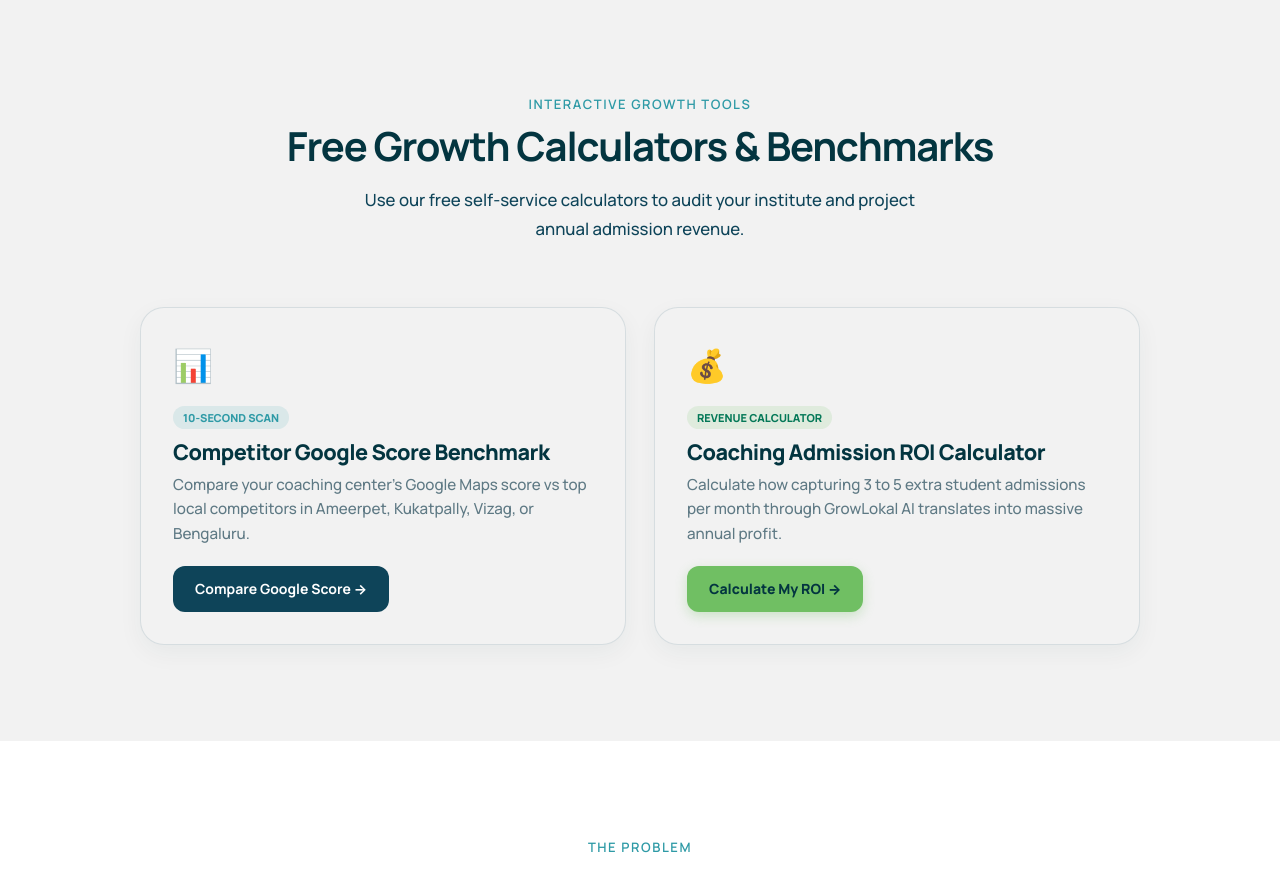
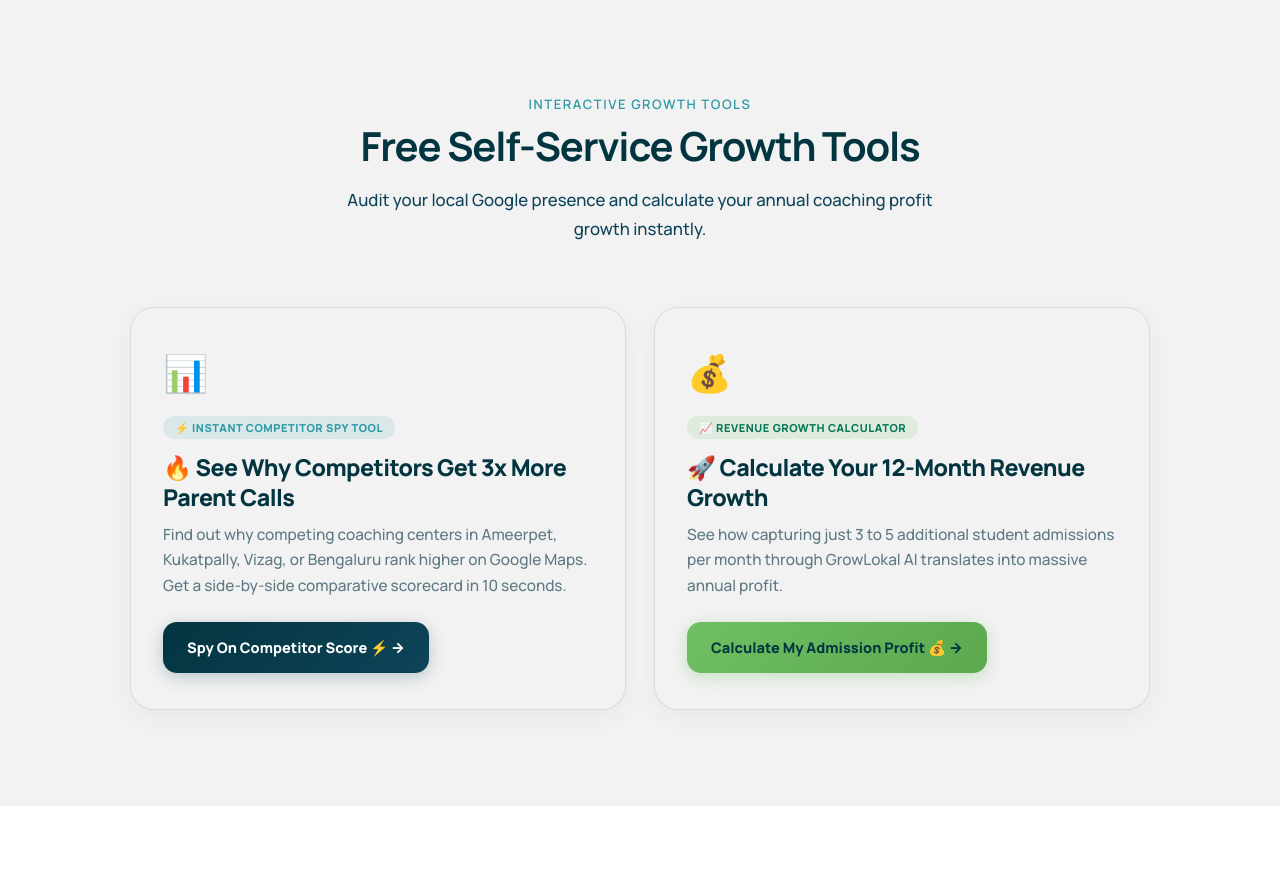
Before and after one commit to akheels-web/growlokal, a Next.js app in the folder apps/web/: page / in a window 1280 px wide. Shown: the part 1540-2413 px from the top of the page. Built offline with nearby package versions, Linux system fonts and the light colour scheme.

Commit message:
feat: upgrade growth tool headlines with magnetic copy and add smooth button micro-animations

```diff
--- a/apps/web/src/app/globals.css
+++ b/apps/web/src/app/globals.css
@@ -1762,3 +1762,46 @@
   .wa-float span { display: inline-block !important; }
   .ai-toast-feed { display: none; }
 }
+
+/* Animated Growth Tool Action Buttons */
+.btn-growth-tool-teal {
+  display: inline-flex;
+  align-items: center;
+  gap: 8px;
+  padding: 14px 24px;
+  background: linear-gradient(135deg, #033540 0%, #0E4459 100%);
+  color: #ffffff !important;
+  border-radius: 14px;
+  font-size: 14.5px;
+  font-weight: 800;
+  text-decoration: none !important;
+  box-shadow: 0 4px 16px rgba(14, 68, 89, 0.25);
+  transition: transform 0.25s cubic-bezier(0.16, 1, 0.3, 1), box-shadow 0.25s cubic-bezier(0.16, 1, 0.3, 1), background 0.25s ease;
+}
+.btn-growth-tool-teal:hover {
+  transform: translateY(-3px) scale(1.02);
+  background: linear-gradient(135deg, #0E4459 0%, #2E9AA6 100%);
+  box-shadow: 0 8px 24px rgba(46, 154, 166, 0.35);
+  color: #ffffff !important;
+}
+
+.btn-growth-tool-green {
+  display: inline-flex;
+  align-items: center;
+  gap: 8px;
+  padding: 14px 24px;
+  background: linear-gradient(135deg, #70BF63 0%, #5ba84e 100%);
+  color: #033540 !important;
+  border-radius: 14px;
+  font-size: 14.5px;
+  font-weight: 800;
+  text-decoration: none !important;
+  box-shadow: 0 4px 16px rgba(112, 191, 99, 0.35);
+  transition: transform 0.25s cubic-bezier(0.16, 1, 0.3, 1), box-shadow 0.25s cubic-bezier(0.16, 1, 0.3, 1), background 0.25s ease;
+}
+.btn-growth-tool-green:hover {
+  transform: translateY(-3px) scale(1.02);
+  background: linear-gradient(135deg, #5ba84e 0%, #70BF63 100%);
+  box-shadow: 0 8px 26px rgba(112, 191, 99, 0.55);
+  color: #033540 !important;
+}
--- a/apps/web/src/app/page.tsx
+++ b/apps/web/src/app/page.tsx
@@ -519,13 +519,13 @@
       <Section id="tools">
         <div className="section-header">
           <p className="section-eyebrow">Interactive Growth Tools</p>
-          <h2 className="section-title">Free Growth Calculators &amp; Benchmarks</h2>
-          <p className="section-subtitle">Use our free self-service calculators to audit your institute and project annual admission revenue.</p>
+          <h2 className="section-title">Free Self-Service Growth Tools</h2>
+          <p className="section-subtitle">Audit your local Google presence and calculate your annual coaching profit growth instantly.</p>
         </div>
-        <div style={{ display: 'grid', gridTemplateColumns: 'repeat(2, 1fr)', gap: '28px', maxWidth: '1000px', margin: '0 auto' }}>
+        <div style={{ display: 'grid', gridTemplateColumns: 'repeat(2, 1fr)', gap: '28px', maxWidth: '1020px', margin: '0 auto' }}>
           {/* Card 1: Google Score Tool */}
           <div style={{
-            padding: '32px',
+            padding: '36px 32px',
             background: 'var(--color-bg-primary)',
             border: '1.5px solid var(--color-border)',
             borderRadius: '24px',
@@ -535,38 +535,27 @@
             justify: 'space-between'
           }}>
             <div>
-              <div style={{ fontSize: '32px', marginBottom: '12px' }}>📊</div>
-              <span style={{ fontSize: '11px', fontWeight: '800', color: '#2E9AA6', background: 'rgba(46, 154, 166, 0.12)', padding: '4px 10px', borderRadius: '12px', textTransform: 'uppercase' }}>
-                10-Second Scan
+              <div style={{ fontSize: '36px', marginBottom: '12px' }}>📊</div>
+              <span style={{ fontSize: '11px', fontWeight: '800', color: '#2E9AA6', background: 'rgba(46, 154, 166, 0.12)', padding: '4px 12px', borderRadius: '12px', textTransform: 'uppercase', letterSpacing: '0.05em' }}>
+                ⚡ Instant Competitor Spy Tool
               </span>
-              <h3 style={{ fontSize: '1.35rem', fontWeight: '800', color: '#033540', margin: '10px 0 8px' }}>
-                Competitor Google Score Benchmark
+              <h3 style={{ fontSize: '1.45rem', fontWeight: '800', color: '#033540', margin: '12px 0 10px', lineHeight: 1.3 }}>
+                🔥 See Why Competitors Get 3x More Parent Calls
               </h3>
-              <p style={{ color: '#5e7984', fontSize: '0.95rem', lineHeight: '1.6', marginBottom: '20px' }}>
-                Compare your coaching center&apos;s Google Maps score vs top local competitors in Ameerpet, Kukatpally, Vizag, or Bengaluru.
+              <p style={{ color: '#5e7984', fontSize: '0.96rem', lineHeight: '1.65', marginBottom: '24px' }}>
+                Find out why competing coaching centers in Ameerpet, Kukatpally, Vizag, or Bengaluru rank higher on Google Maps. Get a side-by-side comparative scorecard in 10 seconds.
               </p>
             </div>
             <div>
-              <a href="/tools/google-score-calculator" style={{
-                display: 'inline-flex',
-                alignItems: 'center',
-                gap: '8px',
-                padding: '12px 22px',
-                background: '#0E4459',
-                color: '#ffffff',
-                borderRadius: '12px',
-                fontSize: '14px',
-                fontWeight: '700',
-                textDecoration: 'none'
-              }}>
-                Compare Google Score →
+              <a href="/tools/google-score-calculator" className="btn-growth-tool-teal">
+                Spy On Competitor Score ⚡ →
               </a>
             </div>
           </div>
 
           {/* Card 2: Admission ROI Calculator */}
           <div style={{
-            padding: '32px',
+            padding: '36px 32px',
             background: 'var(--color-bg-primary)',
             border: '1.5px solid var(--color-border)',
             borderRadius: '24px',
@@ -576,32 +565,20 @@
             justify: 'space-between'
           }}>
             <div>
-              <div style={{ fontSize: '32px', marginBottom: '12px' }}>💰</div>
-              <span style={{ fontSize: '11px', fontWeight: '800', color: '#047857', background: 'rgba(112, 191, 99, 0.15)', padding: '4px 10px', borderRadius: '12px', textTransform: 'uppercase' }}>
-                Revenue Calculator
+              <div style={{ fontSize: '36px', marginBottom: '12px' }}>💰</div>
+              <span style={{ fontSize: '11px', fontWeight: '800', color: '#047857', background: 'rgba(112, 191, 99, 0.15)', padding: '4px 12px', borderRadius: '12px', textTransform: 'uppercase', letterSpacing: '0.05em' }}>
+                📈 Revenue Growth Calculator
               </span>
-              <h3 style={{ fontSize: '1.35rem', fontWeight: '800', color: '#033540', margin: '10px 0 8px' }}>
-                Coaching Admission ROI Calculator
+              <h3 style={{ fontSize: '1.45rem', fontWeight: '800', color: '#033540', margin: '12px 0 10px', lineHeight: 1.3 }}>
+                🚀 Calculate Your 12-Month Revenue Growth
               </h3>
-              <p style={{ color: '#5e7984', fontSize: '0.95rem', lineHeight: '1.6', marginBottom: '20px' }}>
-                Calculate how capturing 3 to 5 extra student admissions per month through GrowLokal AI translates into massive annual profit.
+              <p style={{ color: '#5e7984', fontSize: '0.96rem', lineHeight: '1.65', marginBottom: '24px' }}>
+                See how capturing just 3 to 5 additional student admissions per month through GrowLokal AI translates into massive annual profit.
               </p>
             </div>
             <div>
-              <a href="/tools/admission-roi-calculator" style={{
-                display: 'inline-flex',
-                alignItems: 'center',
-                gap: '8px',
-                padding: '12px 22px',
-                background: '#70BF63',
-                color: '#033540',
-                borderRadius: '12px',
-                fontSize: '14px',
-                fontWeight: '800',
-                textDecoration: 'none',
-                boxShadow: '0 4px 12px rgba(112, 191, 99, 0.3)'
-              }}>
-                Calculate My ROI →
+              <a href="/tools/admission-roi-calculator" className="btn-growth-tool-green">
+                Calculate My Admission Profit 💰 →
               </a>
             </div>
           </div>
```
